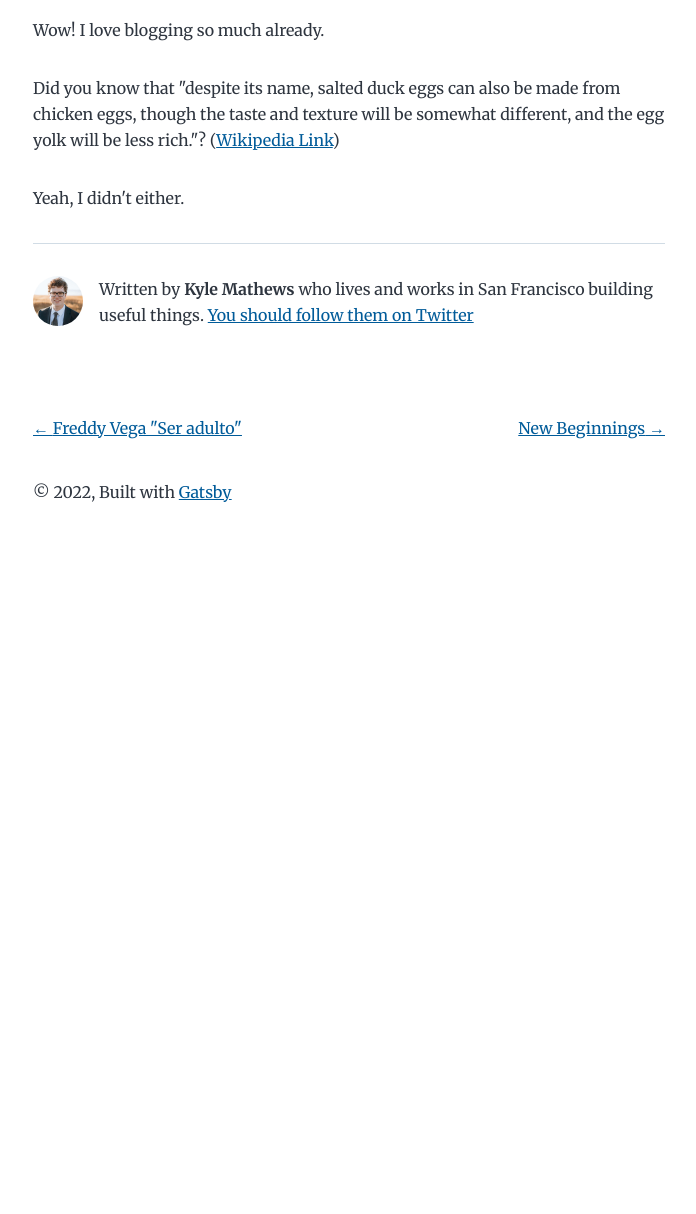
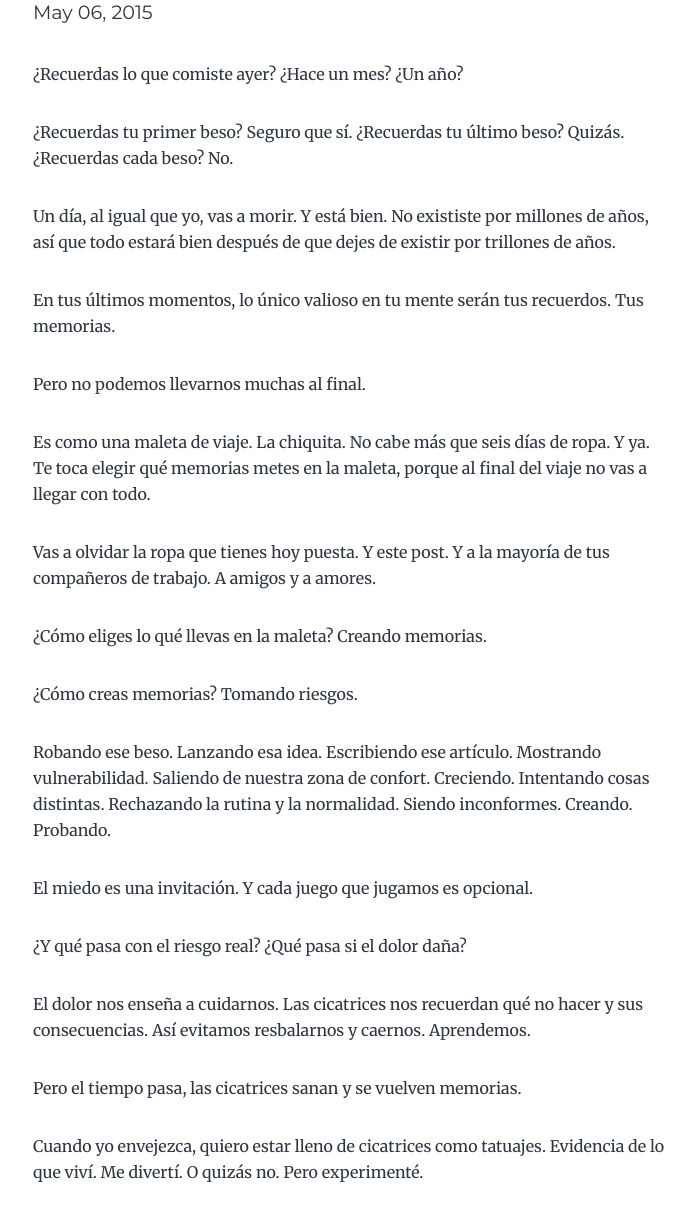
Before and after one commit to nayrugodness/blog-gatsby-netlify, a Gatsby site: page /my-second-post/ in a window 1280 px wide. Shown: the part 223-1437 px from the top of the page, without its empty margins (291-987 px from the left). Before the commit the page ends 800 px from the top, so only its background shows below. Built offline with nearby package versions, Linux system fonts and the light colour scheme; Gatsby itself is replaced by a stand-in of ours.

Commit message:
adding new my second post  info

```diff
--- a/content/blog/my-second-post/index.md
+++ b/content/blog/my-second-post/index.md
@@ -1,13 +1,47 @@
 ---
-title: My Second Post!
+title: La maleta de viajes de tus memorias!
 date: "2015-05-06T23:46:37.121Z"
 ---
 
-Wow! I love blogging so much already.
+¿Recuerdas lo que comiste ayer?
+¿Hace un mes? ¿Un año?
 
-Did you know that "despite its name, salted duck eggs can also be made from
-chicken eggs, though the taste and texture will be somewhat different, and the
-egg yolk will be less rich."?
-([Wikipedia Link](https://en.wikipedia.org/wiki/Salted_duck_egg))
+¿Recuerdas tu primer beso? Seguro que sí.
+¿Recuerdas tu último beso? Quizás.
+¿Recuerdas cada beso? No.
 
-Yeah, I didn't either.
+Un día, al igual que yo, vas a morir. Y está bien. No exististe por millones de años, así que todo estará bien después de que dejes de existir por trillones de años.
+
+En tus últimos momentos, lo único valioso en tu mente serán tus recuerdos. Tus memorias.
+
+Pero no podemos llevarnos muchas al final.
+
+Es como una maleta de viaje. La chiquita. No cabe más que seis días de ropa. Y ya. Te toca elegir qué memorias metes en la maleta, porque al final del viaje no vas a llegar con todo.
+
+Vas a olvidar la ropa que tienes hoy puesta.
+Y este post.
+Y a la mayoría de tus compañeros de trabajo.
+A amigos y a amores.
+
+¿Cómo eliges lo qué llevas en la maleta?
+Creando memorias.
+
+¿Cómo creas memorias?
+Tomando riesgos.
+
+Robando ese beso. Lanzando esa idea. Escribiendo ese artículo. Mostrando vulnerabilidad. Saliendo de nuestra zona de confort. Creciendo. Intentando cosas distintas. Rechazando la rutina y la normalidad. Siendo inconformes. Creando. Probando.
+
+El miedo es una invitación. Y cada juego que jugamos es opcional.
+
+¿Y qué pasa con el riesgo real?
+¿Qué pasa si el dolor daña?
+
+El dolor nos enseña a cuidarnos. Las cicatrices nos recuerdan qué no hacer y sus consecuencias. Así evitamos resbalarnos y caernos. Aprendemos.
+
+Pero el tiempo pasa, las cicatrices sanan y se vuelven memorias.
+
+Cuando yo envejezca, quiero estar lleno de cicatrices como tatuajes. Evidencia de lo que viví. Me divertí. O quizás no. Pero experimenté.
+
+Que desperdicio llegar al final con un cuerpo humano impecable, intacto, sagrado y lleno de arrepentimiento. Mientras no le hagas daño a nadie, es mejor llegar con cicatrices. E historias.
+
+Deja de leer y sal a jugar.
```
